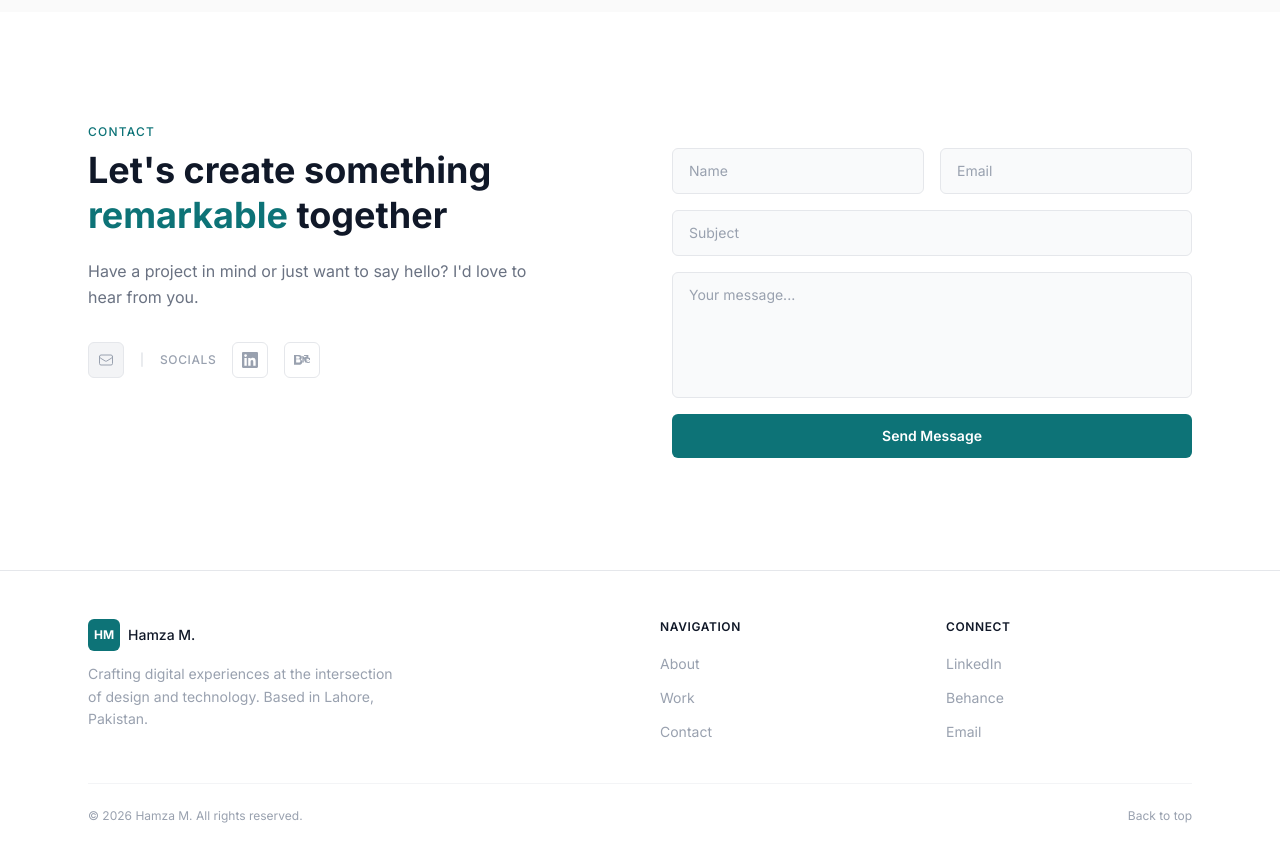
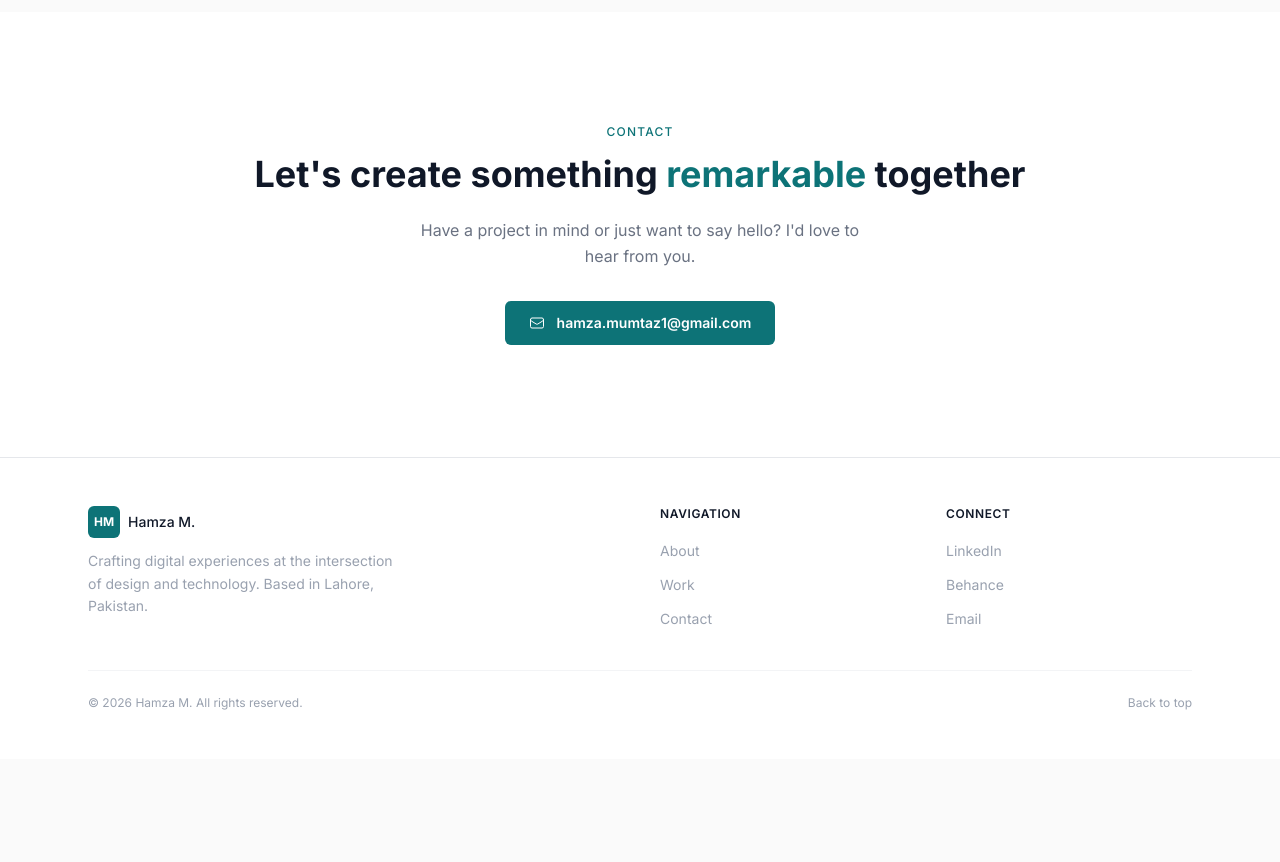
Before and after one commit to hmzamumtaz/Hamza-M, a Next.js app: page / in a window 1280 px wide. Shown: the part 3580-4442 px from the top of the page. After the commit the page ends 4339 px from the top, so only its background shows below. Built offline with nearby package versions, Linux system fonts and the light colour scheme.

Commit message:
Remove contact form, keep Gmail button as contact option

```diff
--- a/src/components/Contact.tsx
+++ b/src/components/Contact.tsx
@@ -1,124 +1,28 @@
-"use client";
-
-import { FormEvent, useState } from "react";
-
 export default function Contact() {
-  const [sent, setSent] = useState(false);
-
-  function handleSubmit(e: FormEvent<HTMLFormElement>) {
-    e.preventDefault();
-    setSent(true);
-  }
-
   return (
     <section id="contact" className="py-20 md:py-28 bg-white">
       <div className="max-w-6xl mx-auto px-6">
-        <div className="text-xs uppercase tracking-widest text-[#0d7377] font-medium mb-2">
+        <div className="flex flex-col items-center text-center">
+          <div className="text-xs uppercase tracking-widest text-[#0d7377] font-medium mb-3">
             Contact
           </div>
-
-        <div className="grid md:grid-cols-2 gap-12 md:gap-16 mt-2">
-          <div>
           <h2 className="text-3xl sm:text-4xl font-bold leading-tight text-gray-900 mb-5">
             Let&apos;s create something{" "}
             <span className="text-[#0d7377]">remarkable</span> together
           </h2>
-
           <p className="text-gray-500 leading-relaxed mb-8 max-w-md">
             Have a project in mind or just want to say hello? I&apos;d love to
             hear from you.
           </p>
-
-            <div className="flex items-center gap-4">
           <a
             href="mailto:hamza.mumtaz1@gmail.com"
-                className="flex items-center justify-center w-9 h-9 rounded-md bg-gray-100 border border-gray-200 text-gray-400 hover:text-[#0d7377] hover:border-[#0d7377]/30 transition-all duration-200"
-                aria-label="Email"
+            className="inline-flex items-center gap-3 rounded-md bg-[#0d7377] px-6 py-3 text-sm font-semibold text-white transition-all duration-200 hover:bg-[#0b5e62]"
           >
             <svg className="w-4 h-4" fill="none" viewBox="0 0 24 24" stroke="currentColor" strokeWidth="1.5">
               <path strokeLinecap="round" strokeLinejoin="round" d="M21.75 6.75v10.5a2.25 2.25 0 01-2.25 2.25h-15a2.25 2.25 0 01-2.25-2.25V6.75m19.5 0A2.25 2.25 0 0019.5 4.5h-15a2.25 2.25 0 00-2.25 2.25m19.5 0v.243a2.25 2.25 0 01-1.07 1.916l-7.5 4.615a2.25 2.25 0 01-2.36 0L3.32 8.91a2.25 2.25 0 01-1.07-1.916V6.75" />
             </svg>
+            hamza.mumtaz1@gmail.com
           </a>
-              <span className="text-xs text-gray-300">|</span>
-              <span className="text-xs font-medium text-gray-400 uppercase tracking-wider">Socials</span>
-              <a
-                href="https://linkedin.com/in/m-hamza-mumtaz"
-                target="_blank"
-                rel="noopener noreferrer"
-                aria-label="LinkedIn"
-                className="flex items-center justify-center w-9 h-9 rounded-md border border-gray-200 bg-white text-gray-400 hover:text-[#0d7377] hover:border-[#0d7377]/30 transition-all duration-200"
-              >
-                <svg className="w-4 h-4" fill="currentColor" viewBox="0 0 24 24">
-                  <path d="M20.447 20.452h-3.554v-5.569c0-1.328-.027-3.037-1.852-3.037-1.853 0-2.136 1.445-2.136 2.939v5.667H9.351V9h3.414v1.561h.046c.477-.9 1.637-1.85 3.37-1.85 3.601 0 4.267 2.37 4.267 5.455v6.286zM5.337 7.433a2.062 2.062 0 01-2.063-2.065 2.064 2.064 0 112.063 2.065zm1.782 13.019H3.555V9h3.564v11.452zM22.225 0H1.771C.792 0 0 .774 0 1.729v20.542C0 23.227.792 24 1.771 24h20.451C23.2 24 24 23.227 24 22.271V1.729C24 .774 23.2 0 22.222 0h.003z" />
-                </svg>
-              </a>
-              <a
-                href="https://www.behance.net/hamzamumtaz6"
-                target="_blank"
-                rel="noopener noreferrer"
-                aria-label="Behance"
-                className="flex items-center justify-center w-9 h-9 rounded-md border border-gray-200 bg-white text-gray-400 hover:text-[#0d7377] hover:border-[#0d7377]/30 transition-all duration-200"
-              >
-                <svg className="w-4 h-4" fill="currentColor" viewBox="0 0 24 24">
-                  <path d="M6.938 4.503c.702 0 1.34.06 1.92.188.577.13 1.07.33 1.485.61.41.28.733.65.96 1.12.225.47.34 1.05.34 1.73 0 .74-.17 1.36-.507 1.86-.338.5-.837.9-1.502 1.22.906.26 1.576.72 2.022 1.37.448.66.665 1.45.665 2.36 0 .75-.13 1.39-.41 1.93-.28.55-.67 1-1.16 1.35-.48.348-1.05.6-1.67.767-.62.16-1.26.25-1.92.25H0v-14.7h6.938zm-.36 5.49c.56 0 1.04-.13 1.43-.39.39-.26.58-.7.58-1.3 0-.37-.07-.67-.2-.9a1.37 1.37 0 00-.57-.54 2.17 2.17 0 00-.81-.24 4.9 4.9 0 00-.98-.09H3.23v3.46h3.35zm.18 5.77c.37 0 .73-.04 1.08-.13.35-.08.65-.22.91-.4.26-.18.46-.42.61-.72.15-.3.23-.68.23-1.13 0-.88-.22-1.52-.67-1.9-.45-.39-1.04-.58-1.78-.58H3.23v4.86h3.53zM15.09 4.473h6.44v1.56h-6.44V4.473zM16.07 8.27c.78 0 1.43.2 1.95.59.52.39.78.98.78 1.76v5.14h-2.08v-4.48c0-.38-.07-.67-.22-.86-.14-.2-.37-.29-.68-.29-.39 0-.69.14-.9.42-.21.28-.31.67-.31 1.17v4.04h-2.08V8.71c0-.58-.06-1.03-.18-1.34-.12-.31-.31-.52-.58-.64-.27-.12-.61-.18-1.02-.18v-.28h3.34zm5.42.07c.91 0 1.64.26 2.18.77.54.51.81 1.23.81 2.16v.78h-6.09c.04.93.34 1.64.92 2.12.58.48 1.32.72 2.22.72.65 0 1.2-.15 1.66-.44.46-.29.77-.68.94-1.17h2.12c-.27 1.01-.87 1.78-1.81 2.31-.94.53-2.08.79-3.42.79-1.09 0-2.07-.21-2.93-.64-.86-.43-1.56-1.03-2.1-1.8-.54-.77-.81-1.67-.81-2.7 0-1 .28-1.9.84-2.67.56-.78 1.32-1.38 2.28-1.82.96-.44 2.02-.66 3.17-.66zm-1.42 1.69c-.76 0-1.4.21-1.92.64-.52.43-.84 1.04-.95 1.83h5.57c-.06-.8-.33-1.42-.82-1.84-.49-.42-1.1-.63-1.88-.63z" />
-                </svg>
-              </a>
-            </div>
-          </div>
-
-          <div>
-            {sent ? (
-              <div className="flex flex-col items-center justify-center h-full rounded-xl bg-gray-50 border border-gray-200 p-12 text-center">
-                <div className="w-14 h-14 rounded-full bg-[#0d7377]/10 flex items-center justify-center text-[#0d7377] text-2xl mb-4">
-                  ✓
-                </div>
-                <p className="text-xl font-semibold text-gray-900 mb-1">
-                  Message Sent!
-                </p>
-                <p className="text-gray-500 text-sm">
-                  Thank you for reaching out. I&apos;ll get back to you soon.
-                </p>
-              </div>
-            ) : (
-              <form onSubmit={handleSubmit} className="flex flex-col gap-4">
-                <div className="grid grid-cols-1 sm:grid-cols-2 gap-4">
-                  <input
-                    type="text"
-                    name="name"
-                    required
-                    placeholder="Name"
-                    className="bg-gray-50 border border-gray-200 rounded-md px-4 py-3 text-gray-900 placeholder:text-gray-400 outline-none focus:border-[#0d7377] focus:ring-1 focus:ring-[#0d7377]/20 transition-all text-sm"
-                  />
-                  <input
-                    type="email"
-                    name="email"
-                    required
-                    placeholder="Email"
-                    className="bg-gray-50 border border-gray-200 rounded-md px-4 py-3 text-gray-900 placeholder:text-gray-400 outline-none focus:border-[#0d7377] focus:ring-1 focus:ring-[#0d7377]/20 transition-all text-sm"
-                  />
-                </div>
-                <input
-                  type="text"
-                  name="subject"
-                  placeholder="Subject"
-                  className="bg-gray-50 border border-gray-200 rounded-md px-4 py-3 text-gray-900 placeholder:text-gray-400 outline-none focus:border-[#0d7377] focus:ring-1 focus:ring-[#0d7377]/20 transition-all text-sm"
-                />
-                <textarea
-                  name="message"
-                  required
-                  rows={5}
-                  placeholder="Your message..."
-                  className="bg-gray-50 border border-gray-200 rounded-md px-4 py-3 text-gray-900 placeholder:text-gray-400 outline-none focus:border-[#0d7377] focus:ring-1 focus:ring-[#0d7377]/20 transition-all text-sm resize-none"
-                />
-                <button
-                  type="submit"
-                  className="w-full rounded-md bg-[#0d7377] py-3 text-sm font-semibold text-white transition-all duration-200 hover:bg-[#0b5e62]"
-                >
-                  Send Message
-                </button>
-              </form>
-            )}
-          </div>
         </div>
       </div>
     </section>
```
Lines whose indentation alone changed are shown as unchanged.
